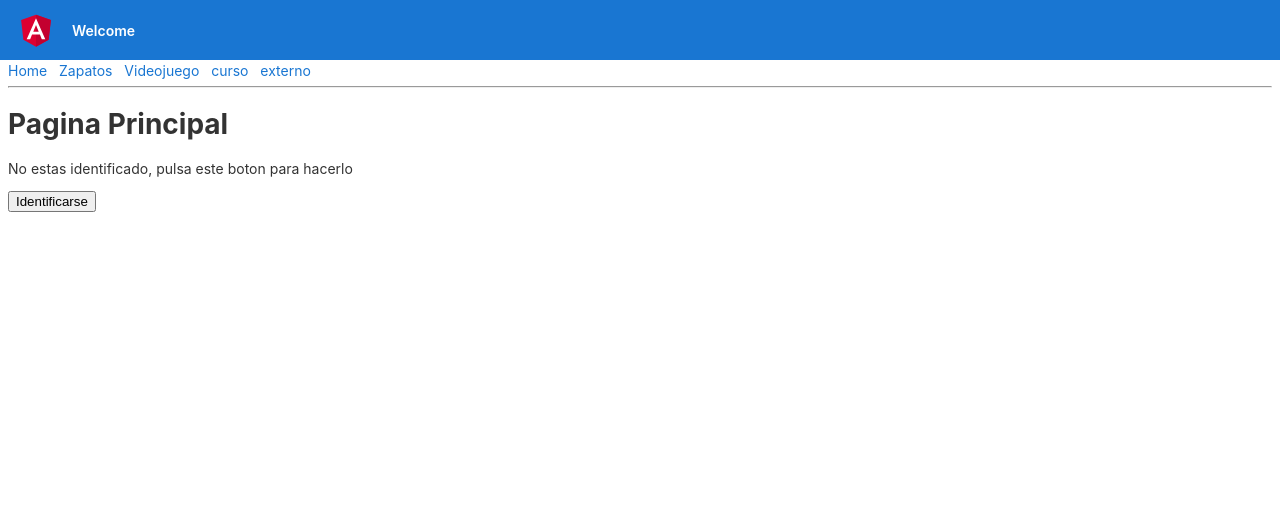
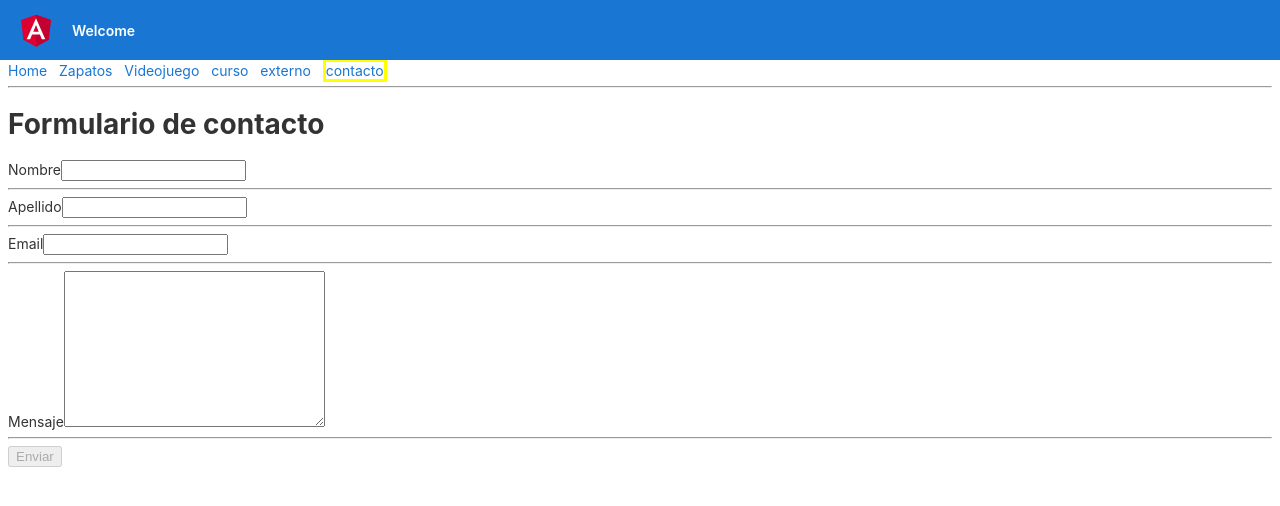
Before and after one commit to VictorAnizar/aprendiendo-angular, an Angular app: page /contacto in a window 1280 px wide. Shown: the top 506 px of the page. Built offline with nearby package versions, Linux system fonts and the light colour scheme.

Commit message:
agregando datos al readme sobre componentes

```diff
--- a/src/app/app.component.html
+++ b/src/app/app.component.html
@@ -329,6 +329,8 @@
   <a [routerLink]="['curso']" [routerLinkActive]="['active']">curso</a>
   &nbsp;
   <a [routerLink]="['externo']" [routerLinkActive]="['active']">externo</a>
+  &nbsp;
+  <a [routerLink]="['contacto']" [routerLinkActive]="['active']">contacto</a>
 </nav>
 
 <hr>
--- a/src/app/app.module.ts
+++ b/src/app/app.module.ts
@@ -15,12 +15,16 @@ import { CursoComponent } from './curso/curso.component';
 import { HomeComponent } from './home/home.component';
 import { ExternoComponent } from './externo/externo.component';
 
+import { CalculadoraPipe } from './pipes/calculadora.pipe';
+import { ContactoComponent } from './contacto/contacto.component';
+
 @NgModule({
   declarations: [
+    CalculadoraPipe,
     AppComponent,
     VideojuegoComponent,
     CounterComponent,
-    ZapatoComponent, CursoComponent, HomeComponent, ExternoComponent
+    ZapatoComponent, CursoComponent, HomeComponent, ExternoComponent, ContactoComponent
   ],
   imports: [
     BrowserModule,
--- a/src/app/app.routing.ts
+++ b/src/app/app.routing.ts
@@ -10,6 +10,7 @@ import { ZapatoComponent } from "./zapatos/zapatos.component";
 import { VideojuegoComponent } from "./videojuego/videojuego.component";
 import { CursoComponent } from "./curso/curso.component";
 import { ExternoComponent } from "./externo/externo.component";
+import { ContactoComponent } from "./contacto/contacto.component";
 import { Route } from "@angular/compiler/src/core";
 
 //3. Array de config de rutas
@@ -22,6 +23,7 @@ const appRoutes: Routes = [
     {path: 'curso', component: CursoComponent},
     {path: 'curso/:nombre', component: CursoComponent},
     {path: 'externo', component: ExternoComponent},
+    {path: 'contacto', component: ContactoComponent},
     {path: '**', component: HomeComponent}
 ];
 
--- /dev/null
+++ b/src/app/contacto/contacto.component.html
@@ -0,0 +1,20 @@
+<h1>Formulario de contacto</h1>
+
+<form #contacto="ngForm" (ngSubmit)="onSubmit(contacto)">
+    <label for="nombre">Nombre</label>
+    <input type="text" name="nombre" #nombre="ngModel" [(ngModel)]="usuario.nombre" required>
+    <span *ngIf="nombre.touched && !nombre.valid">*El nombre es obligatorio</span>
+    <hr>
+    <label for="apellido">Apellido</label>
+    <input type="text" name="apellido" #apellido="ngModel" [(ngModel)]="usuario.apellido">
+    <hr>
+    <label for="email">Email</label>
+    <input type="email" name="email" #email="ngModel" [(ngModel)]="usuario.email" required>
+    <span *ngIf="email.touched && !email.valid">*El email es obligatorio</span>
+    <hr>
+    <label for="mensaje">Mensaje</label>
+    <textarea name="mensaje" cols="30" rows="10" #mensaje="ngModel" [(ngModel)]="usuario.mensaje" required></textarea>
+    <span *ngIf="mensaje.touched && !mensaje.valid">*El mensaje es obligatorio</span>
+    <hr>
+    <button type="submit" value="Enviar" [disabled]="!contacto.form.valid">Enviar</button>
+</form>
--- /dev/null
+++ b/src/app/contacto/contacto.component.ts
@@ -0,0 +1,23 @@
+import { Component, OnInit } from '@angular/core';
+import { ContactoUsuario } from '../models/contacto.usuario';
+
+@Component({
+  selector: 'app-contacto',
+  templateUrl: './contacto.component.html',
+  styleUrls: ['./contacto.component.css']
+})
+export class ContactoComponent implements OnInit {
+  public usuario: ContactoUsuario;
+  constructor() {
+    this.usuario=new ContactoUsuario('','','','');
+  }
+
+  ngOnInit(): void {
+  }
+  onSubmit(form:any){
+    console.log("Submit lanzado");
+    console.log(this.usuario);
+    form.reset();
+  }
+
+}
--- a/src/app/externo/externo.component.html
+++ b/src/app/externo/externo.component.html
@@ -1,14 +1,16 @@
-
+<h2>Fecha del dia de hoy</h2>
+<!-- Uso de pipes -->
+<h3>{{fecha | date:'dd - MM - yy'}}</h3>
 <h3>List of users</h3>
 <div *ngIf="users">
     <table border="1">
         <tr>
             <th>Id</th>
-        <th>Email</th>
-        <th>Nombre</th>
-        <th>Avatar</th>
+            <th>Email</th>
+            <th>Nombre</th>
+            <th>Avatar</th>
         </tr>
-        <tr *ngFor="let i of users" >
+        <tr *ngFor="let i of users">
             <td>
                 {{i.id}}
             </td>
@@ -27,13 +29,24 @@
 </div>
 
 <hr>
+
+<input type="text" [(ngModel)]="userId" (keyup.enter)="cargaUsuario()">
+
 <h3>Single user</h3>
-<div style="background-color: burlywood;" *ngIf="user" (click)="cambiaColor()" [ngClass]="statusColor ? 'active' : 'notActive' ">
-
-    <h2>{{user.first_name}}</h2>
+<div *ngIf="user; then usuario_cargado else usuario_no_cargado">
+    Cargando
+</div>
+<ng-template #usuario_cargado>
+    <!-- Uso de pipe para textos -->
+    <h2>{{user.first_name | uppercase}}</h2>
     <h3>{{user.email}}</h3>
     <h4>
         <img src="{{user.avatar}}" width="200px" alt="">
     </h4>
-</div>
+</ng-template>
+<ng-template #usuario_no_cargado>
+    <p>Cargando</p>
+</ng-template>
 <hr>
+
+{{4   | calculadora: 2}}
--- a/src/app/externo/externo.component.ts
+++ b/src/app/externo/externo.component.ts
@@ -10,21 +10,16 @@ import { PeticionesService } from '../services/peticiones.service';
 export class ExternoComponent implements OnInit {
   public user: any;
   public users: any;
+  public userId=2;
   public statusColor=false;
+  public fecha: any;
   constructor(
     private _peticionesService: PeticionesService,
   ) {}
 
   ngOnInit(): void {
-    this._peticionesService.getUser().subscribe(
-      result =>{
-        console.log(result);
-        this.user=((result.data));
-      },
-      error =>{
-        console.log(<any>error);
-      }
-    );
+    this.fecha=new Date();
+    this.cargaUsuario()
     this._peticionesService.getUsers().subscribe(
       result =>{
         console.log(result.data);
@@ -38,6 +33,20 @@ export class ExternoComponent implements OnInit {
   cambiaColor(){
     this.statusColor=!this.statusColor;
   }
+  cargaUsuario(){
+    setTimeout(()=>{
+
+    this._peticionesService.getUser(this.userId).subscribe(
+      result =>{
+        console.log(result);
+        this.user=((result.data));
+      },
+      error =>{
+        console.log(<any>error);
+      }
+    );
+    }, 1000);
+  }
 
 
 }
--- /dev/null
+++ b/src/app/models/contacto.usuario.ts
@@ -0,0 +1,8 @@
+export class ContactoUsuario{
+    constructor(
+        public nombre: String,
+        public apellido: String,
+        public email: String,
+        public mensaje: String
+    ){}
+}
--- /dev/null
+++ b/src/app/pipes/calculadora.pipe.ts
@@ -0,0 +1,19 @@
+import { Pipe, PipeTransform } from "@angular/core";
+
+@Pipe({
+    name: 'calculadora'
+})
+export class CalculadoraPipe implements PipeTransform{
+    //es obligatorio este metodo si se usa pipetransform
+    // dato | calculadora: otroDato
+    // param1   | param 2
+    transform(value: any, value2: any){
+        let operaciones =  `
+        Suma: ${value+value2} <br>
+        Resta: ${value-value2}<br>
+        Multiplicacion: ${value*value2}<br>
+        Division:${value/value2}<br>
+        `
+        return operaciones;
+    }
+}
--- a/src/app/services/peticiones.service.ts
+++ b/src/app/services/peticiones.service.ts
@@ -11,8 +11,8 @@ export class PeticionesService{
         this.url="https://reqres.in";
     }
 
-    getUser(): Observable<any>{
-        return this._http.get(this.url+"/api/users/2");
+    getUser(userId:number): Observable<any>{
+        return this._http.get(this.url+"/api/users/"+userId);
     }
 
     getUsers(): Observable<any>{
```
Also changed, not shown: src/app/contacto/contacto.component.css (added), 2 other files (tests, documents, lock files or other folders).
